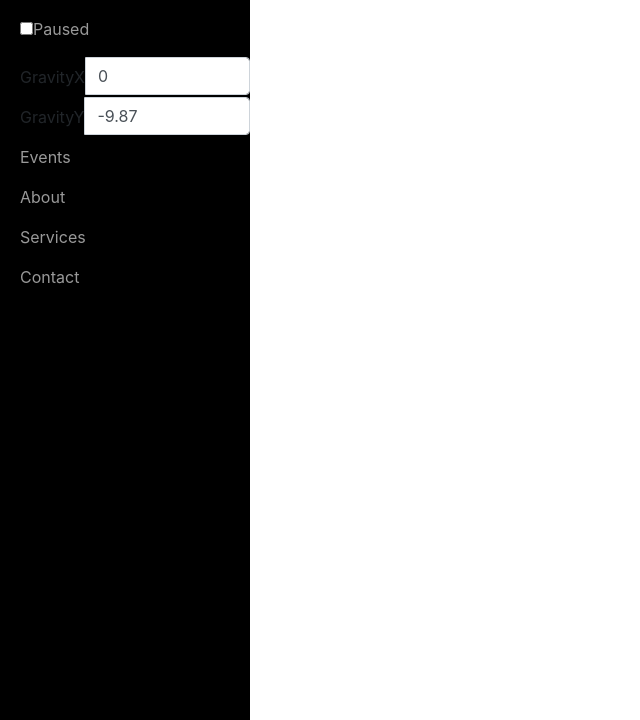
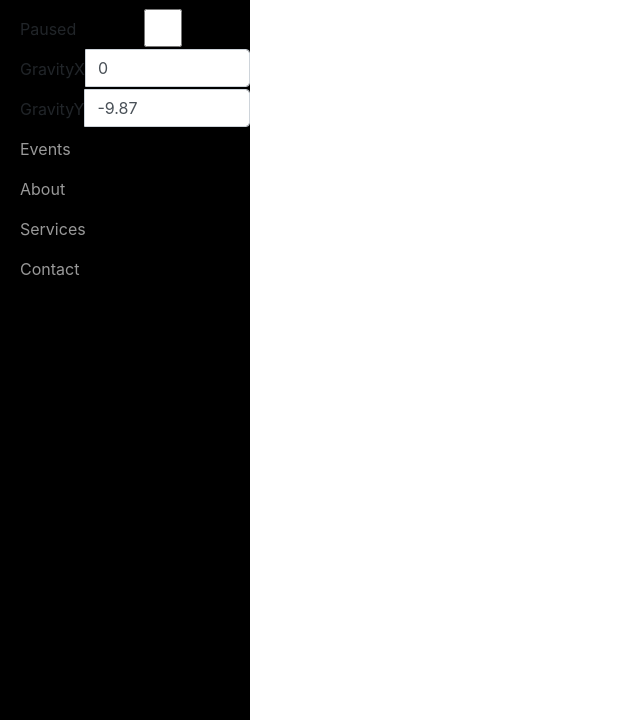
Before and after one commit to hedigerf/evolut, an Electron app: page evolutjs/index.html in a window 1280 px wide. Shown: the part 80-800 px from the top of the page, without its empty margins (0-640 px from the left). Drawn offline with nearby package versions, Linux system fonts and the light colour scheme.

Commit message:
design update of paused checkbox

```diff
--- a/evolutjs/index.html
+++ b/evolutjs/index.html
@@ -20,7 +20,10 @@
                  </a>
              </li>
              <li>
-                 <label class="checkbox-inline"><input id="paused" type="checkbox" value="">Paused</label>
+                <div class="input-group">
+                  <span class="input-group-addon" id="basic-addon1">Paused</span>
+                  <input id="paused" type="checkbox" class="form-control" value="" aria-describedby="basic-addon1">
+                </div>
              </li>
              <li>
                <div class="input-group">
```
